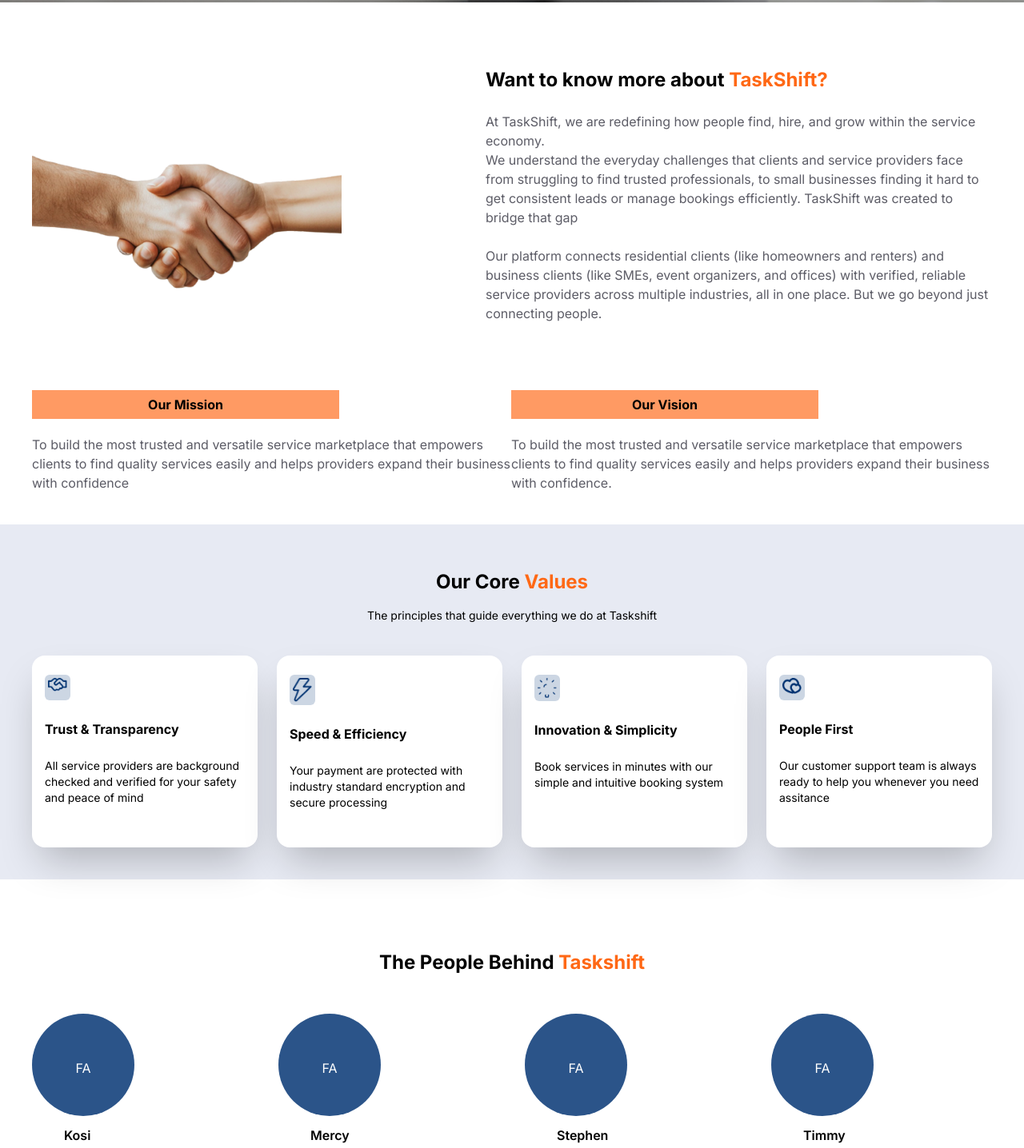
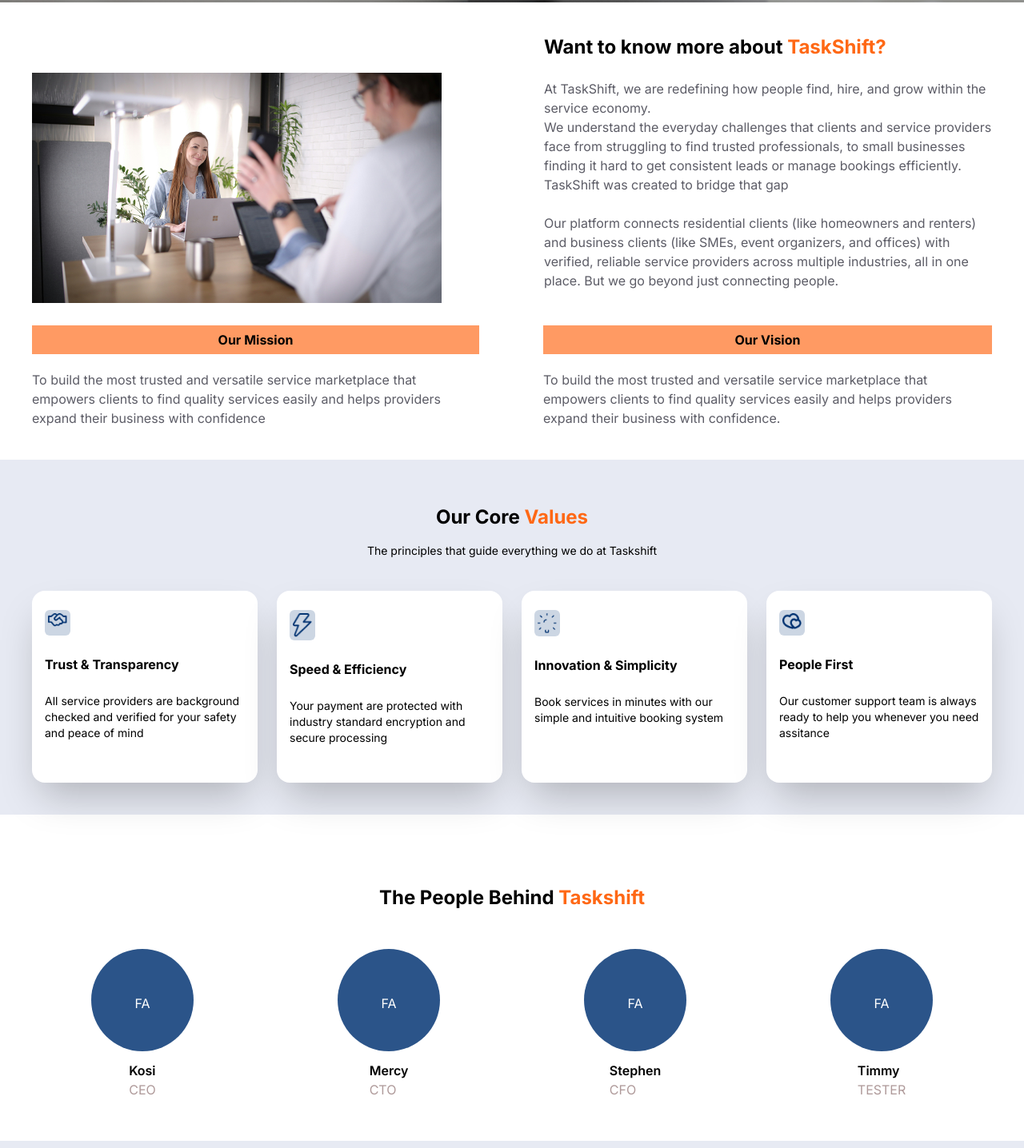
Before and after one commit to AsteriskRD/TaskShifts-Frontend, a Next.js app: page /aboutus in a window 1280 px wide. Shown: the part 893-2329 px from the top of the page at 80% size. Built offline with nearby package versions, Linux system fonts and the light colour scheme.

Commit message:
improve about us

```diff
--- a/src/app/components/AboutPageComponents/PeopleBehind.jsx
+++ b/src/app/components/AboutPageComponents/PeopleBehind.jsx
@@ -29,11 +29,11 @@
       <h1 className="font-bold text-2xl text-center py-12">The People Behind <span className="text-[#FF6815]">Taskshift</span></h1>
       <div className="grid md:grid-cols-4 sm:grid-cols-3 grid-cols-2  gap-8">
         {persons.map((person) => (
-          <div key={person.id} person={person}>
+          <div className="flex flex-col justify-center items-center" key={person.id} person={person}>
             <div className="bg-[#2B5489] text-white  text-bold pt-14 text-center rounded-full w-32 aspect-square">
                 FA
             </div>
-            <div className="flex flex-col  pl-10 py-3">
+            <div className="flex flex-col py-3">
                 <h1 className="font-semibold">{person.name}</h1>
             <p className="text-[#AF9A9A]">{person.role}</p>
             </div>
--- a/src/app/components/AboutPageComponents/WantToKnowMore.jsx
+++ b/src/app/components/AboutPageComponents/WantToKnowMore.jsx
@@ -1,26 +1,28 @@
 import React from "react";
 import handshaketwo from "../../images/handshaketwo.png";
 import Image from "next/image";
+import aboutus from "../../images/aboutus.png";
 import { Poppins } from "next/font/google";
-
 
 const poppins = Poppins({
   subsets: ["latin"],
   weight: ["400", "500", "600", "700"],
 });
 
-
 const WantToKnowMore = () => {
   return (
-    <div
-      className={`${poppins.className}  py-10 px-8 sm:px-12 md:px-10 `}
-    >
-      <div className="md:flex justify-between w-full items-center md:gap-45">
-        <div className="w-full">
-          <Image width={500} className="w-full" src={handshaketwo} alt="handshaketwo" />
+    <div className={`${poppins.className}  py-10 px-8 sm:px-12 md:px-10 `}>
+      <div className="md:flex w-full items-center md:gap-20">
+        <div className="w-full mt-10">
+          <Image
+            width={500}
+            className="max-w-lg w-full"
+            src={aboutus}
+            alt="handshaketwo"
+          />
         </div>
-        <div data-aos="flip-left" className="">
-          <h1 className="font-bold text-2xl">
+        <div data-aos="flip-left" className="w-full">
+          <h1 className="font-bold pt-3 md:py-0 text-2xl">
             Want to know more about{" "}
             <span className="text-[#FF6815]">TaskShift?</span>{" "}
           </h1>
@@ -34,7 +36,7 @@
             small businesses finding it hard to get consistent leads or manage
             bookings efficiently. TaskShift was created to bridge that gap
           </p>
-            <p className="py-6 text-[#5C5C66] text-base">
+          <p className="py-6 text-[#5C5C66] text-base">
             Our platform connects residential clients (like homeowners and
             renters) and business clients (like SMEs, event organizers, and
             offices) with verified, reliable service providers across multiple
@@ -43,18 +45,30 @@
           </p>
         </div>
       </div>
-      <div data-aos="fade-right" className="md:flex justify-between w-full">
+      <div data-aos="fade-right" className="md:flex gap-20 justify-betweend w-full">
         <div className="flex flex-col">
-            <div className="py-5">
-                <button className="bg-[#FF9A63] w-80 md:w-96 font-bold py-1.5 px-3">Our Mission</button>
-            </div>
-            <p className="text-[#5C5C66] ">To build the most trusted and versatile service marketplace that empowers clients to find quality services easily and helps providers expand their business with confidence</p>
+          <div className="py-5">
+            <button className="bg-[#FF9A63] w-full font-bold py-1.5 px-3">
+              Our Mission
+            </button>
+          </div>
+          <p className="text-[#5C5C66] ">
+            To build the most trusted and versatile service marketplace that
+            empowers clients to find quality services easily and helps providers
+            expand their business with confidence
+          </p>
         </div>
         <div className="flex flex-col">
-            <div className="py-5">
-                <button className="bg-[#FF9A63] w-80 md:w-96 py-1.5 font-bold px-3">Our Vision</button>
-            </div>
-            <p className="text-[#5C5C66]">To build the most trusted and versatile service marketplace that empowers clients to find quality services easily and helps providers expand their business with confidence.</p>
+          <div className="py-5">
+            <button className="bg-[#FF9A63] w-full py-1.5 font-bold px-3">
+              Our Vision
+            </button>
+          </div>
+          <p className="text-[#5C5C66]">
+            To build the most trusted and versatile service marketplace that
+            empowers clients to find quality services easily and helps providers
+            expand their business with confidence.
+          </p>
         </div>
       </div>
     </div>
```
Also changed, not shown: src/app/images/aboutus.png (added).
